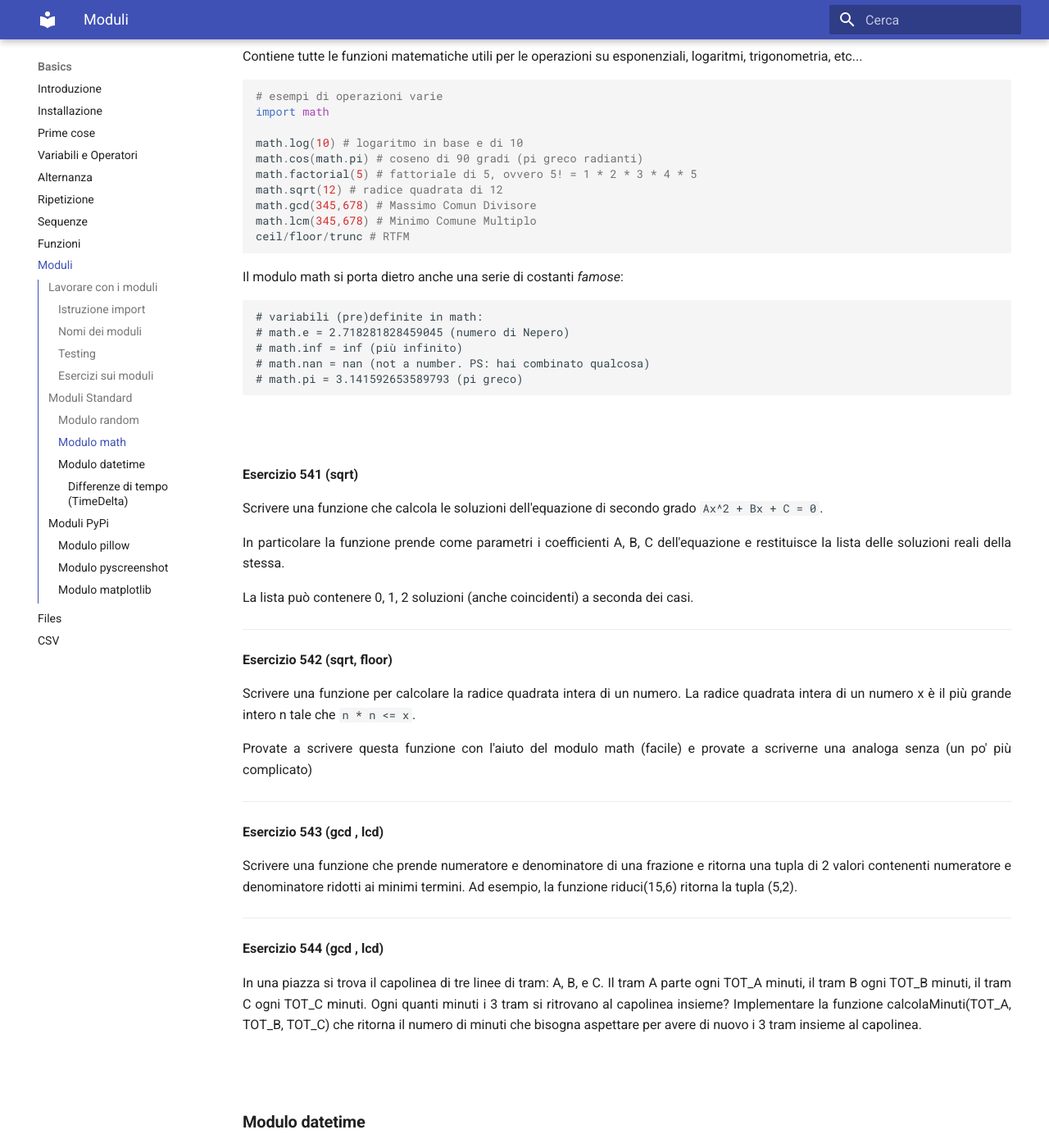
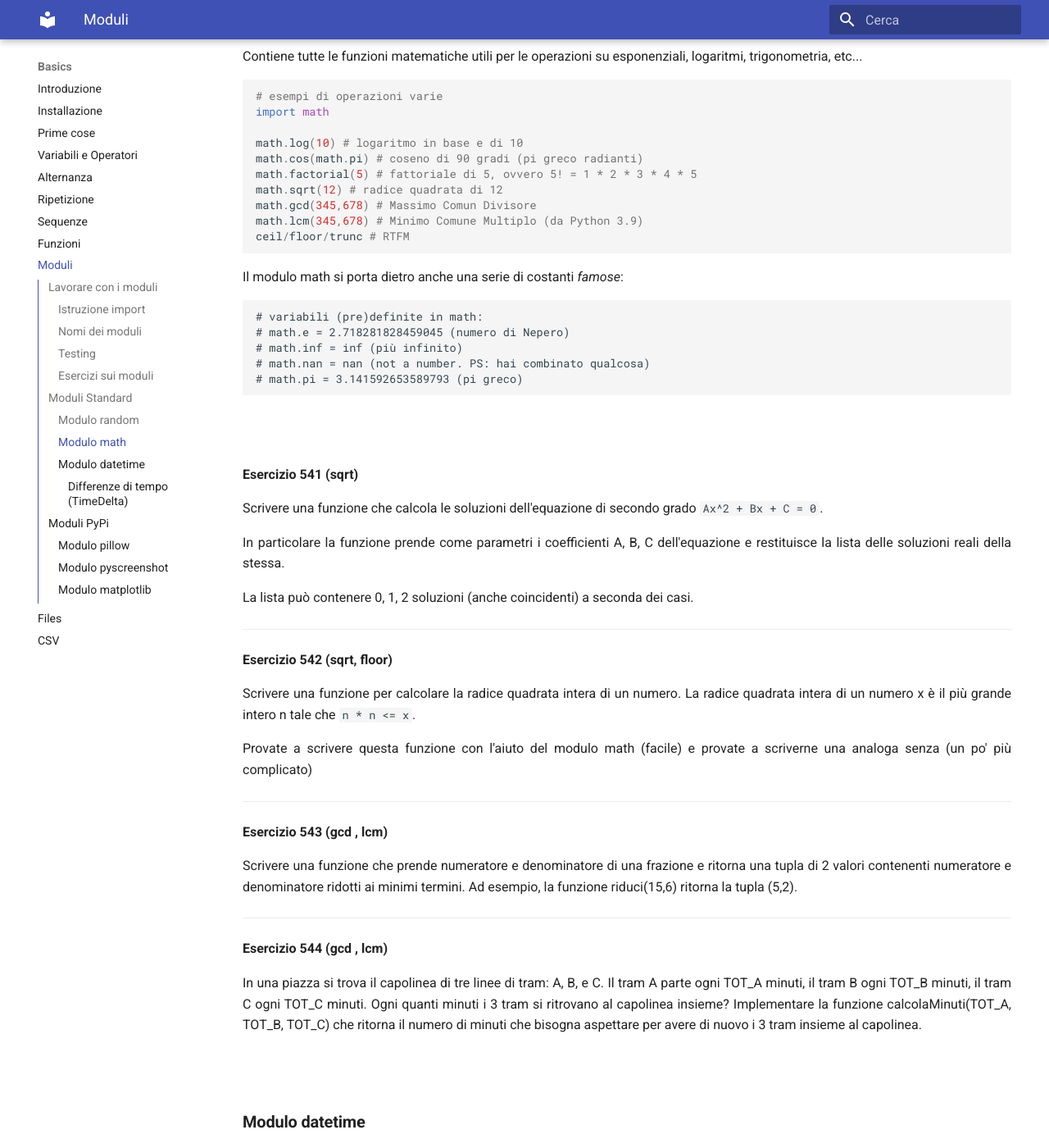
Before and after one commit to adjamhub/pyhandouts, an MkDocs documentation site: the page built from docs/basics/106_mod.md, in a window 1280 px wide and 1400 px high, scrolled down 9263 px. Shown: the whole window at 82% size. Built offline with MkDocs 1.6.1 and Material for MkDocs 9.7.7, drawn with Linux system fonts in a browser that asks for light colours; some of the changed text lies outside the part shown.

Commit message:
Update 106_mod.md

````diff
--- a/docs/basics/106_mod.md
+++ b/docs/basics/106_mod.md
@@ -448,7 +448,7 @@ math.cos(math.pi) # coseno di 90 gradi (pi greco radianti)
 math.factorial(5) # fattoriale di 5, ovvero 5! = 1 * 2 * 3 * 4 * 5
 math.sqrt(12) # radice quadrata di 12
 math.gcd(345,678) # Massimo Comun Divisore
-math.lcm(345,678) # Minimo Comune Multiplo
+math.lcm(345,678) # Minimo Comune Multiplo (da Python 3.9)
 ceil/floor/trunc # RTFM
 ```
 
@@ -493,7 +493,7 @@ e provate a scriverne una analoga senza (un po' più complicato)
 
 ------------------------------------------------------------------------------------------------
 
-**Esercizio 543 (gcd , lcd)**
+**Esercizio 543 (gcd , lcm)**
 
 Scrivere una funzione che prende numeratore e denominatore di una
 frazione e ritorna una tupla di 2 valori contenenti numeratore e
@@ -502,7 +502,7 @@ riduci(15,6) ritorna la tupla (5,2).
 
 ------------------------------------------------------------------------------------------------
 
-**Esercizio 544 (gcd , lcd)**
+**Esercizio 544 (gcd , lcm)**
 
 In una piazza si trova il capolinea di tre linee di tram: A, B, e C. Il
 tram A parte ogni TOT_A minuti, il tram B ogni TOT_B minuti, il tram C
````
Also changed, not shown: other parts of docs/basics/106_mod.md (+1 -1 lines).
